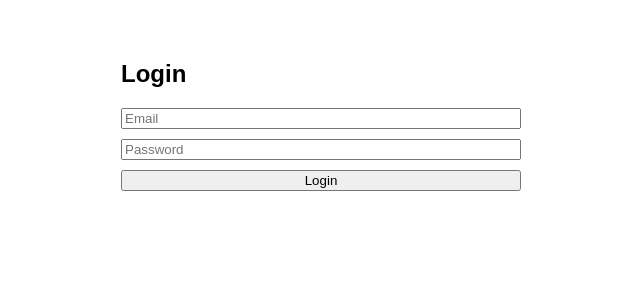
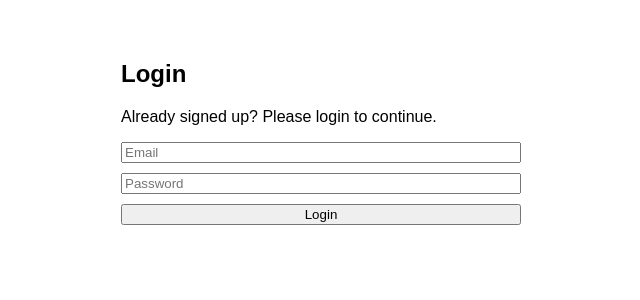
Before and after one commit to Rabbi111-cloud/Mental-Support-App, a Next.js app: page /login in a window 1280 px wide. Shown: the top 300 px of the page, without its empty margins (319-959 px from the left). Built offline with nearby package versions, Linux system fonts and the light colour scheme; no server answers.

Commit message:
Update page.js

```diff
--- a/app/login/page.js
+++ b/app/login/page.js
@@ -5,6 +5,7 @@ export default function LoginPage() {
   return (
     <main style={{ padding: 40, maxWidth: 400, margin: "auto" }}>
       <h2>Login</h2>
+      <p>Already signed up? Please login to continue.</p>
       <LoginForm />
     </main>
   )
```
